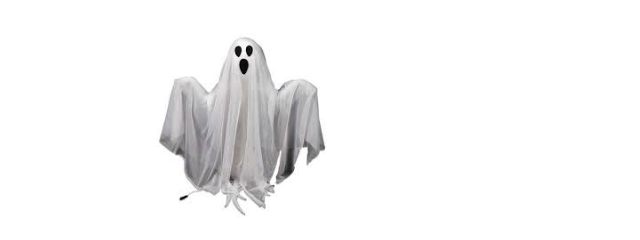
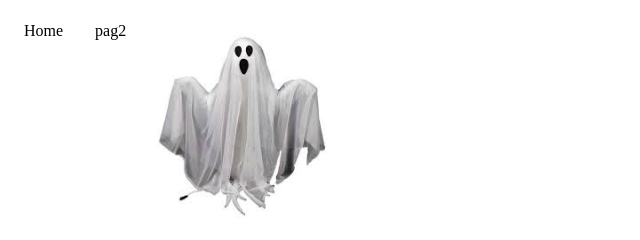
Before and after one commit to Wo-l-f/Wo-l-f.github.io, a plain HTML site: page index.html in a window 1280 px wide. Shown: the top 240 px of the page, 0-640 px from the left. Drawn offline with Linux system fonts and the light colour scheme.

Commit message:
bwadjdbaukwgdigasiugiyfriuBHJBdsjhbfhsiudfbjehbgeoha;oushfailughffiughoiwehfiuhsjfh

```diff
--- a/style.css
+++ b/style.css
@@ -13,13 +13,13 @@ body {
 
     ul li a {
     display: block;
-        color: white;
+        color: rgb(0, 0, 0);
         text-align: center;
         padding: 14px 16px;
         text-decoration: none;
     }
 
     ul li a:hover {
-        background-color: #111111;
+        background-color: #787878;
     }
 }
```
